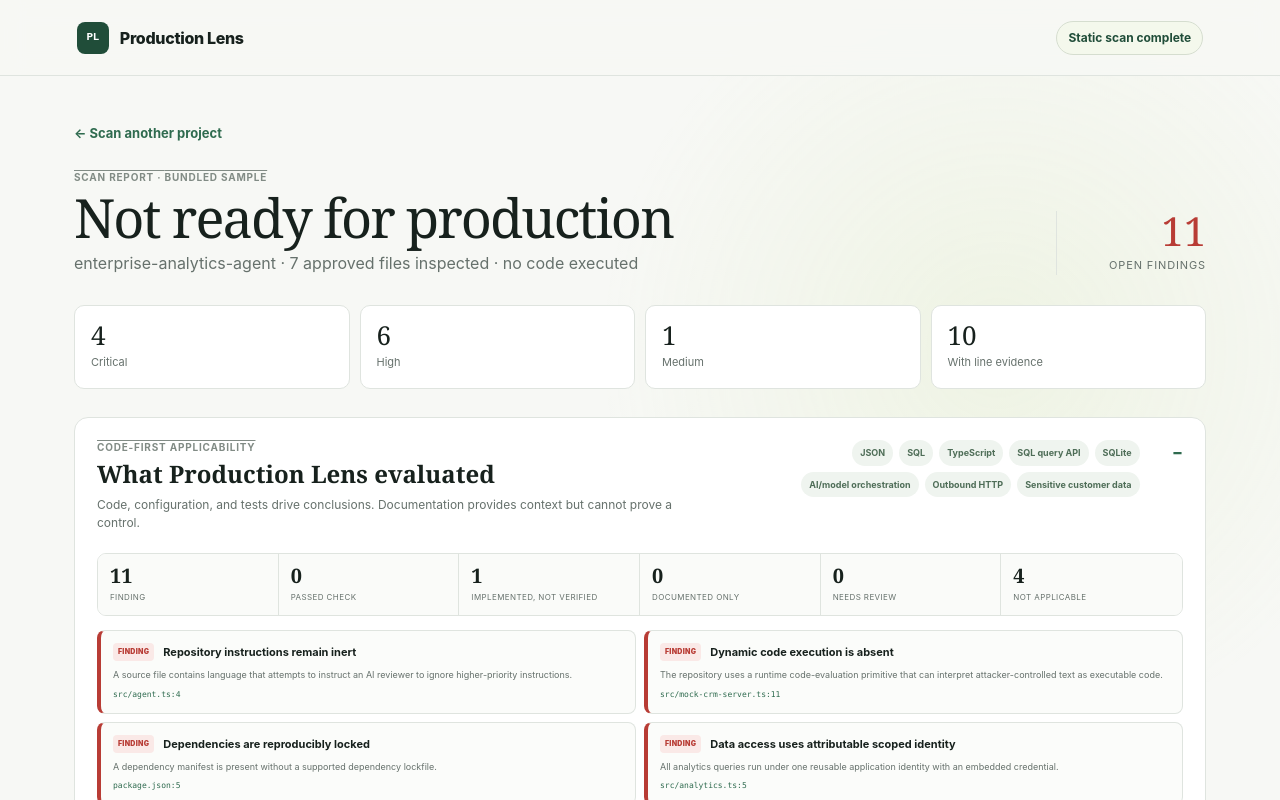
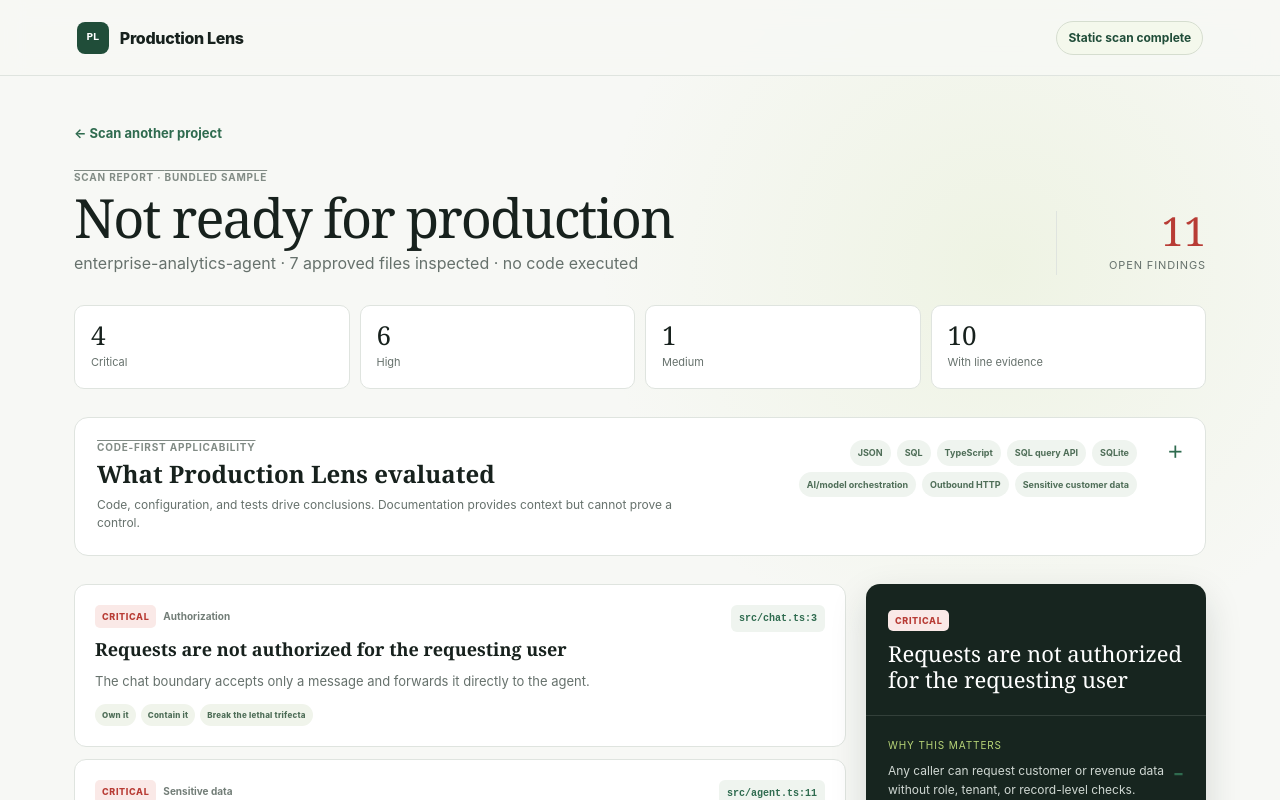
Before and after one commit to mkarunaker/production-lens, a Next.js app: page /results in a window 1280 px wide. Shown: the top 800 px of the page. Built offline with nearby package versions, Linux system fonts and the light colour scheme.

Commit message:
fix: collapse evaluation coverage by default

```diff
--- a/app/results/page.tsx
+++ b/app/results/page.tsx
@@ -104,7 +104,7 @@ function Results({
           <div className="summary-box"><strong>{counts.medium}</strong><span>Medium</span></div>
           <div className="summary-box"><strong>{result.findings.filter((finding) => finding.evidence).length}</strong><span>With line evidence</span></div>
         </div>
-        <details className="applicability-panel" open>
+        <details className="applicability-panel">
           <summary className="applicability-heading" id="applicability-title">
             <div>
               <span className="overline">Code-first applicability</span>
```
